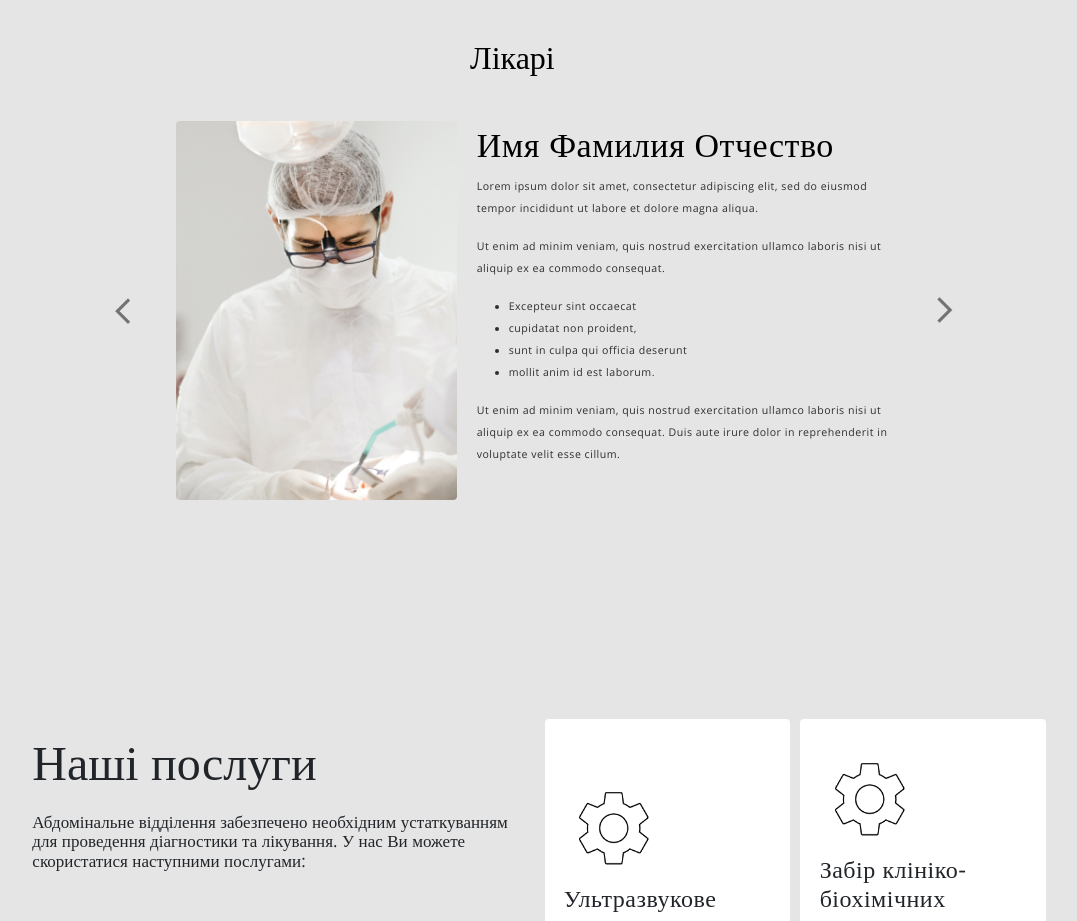
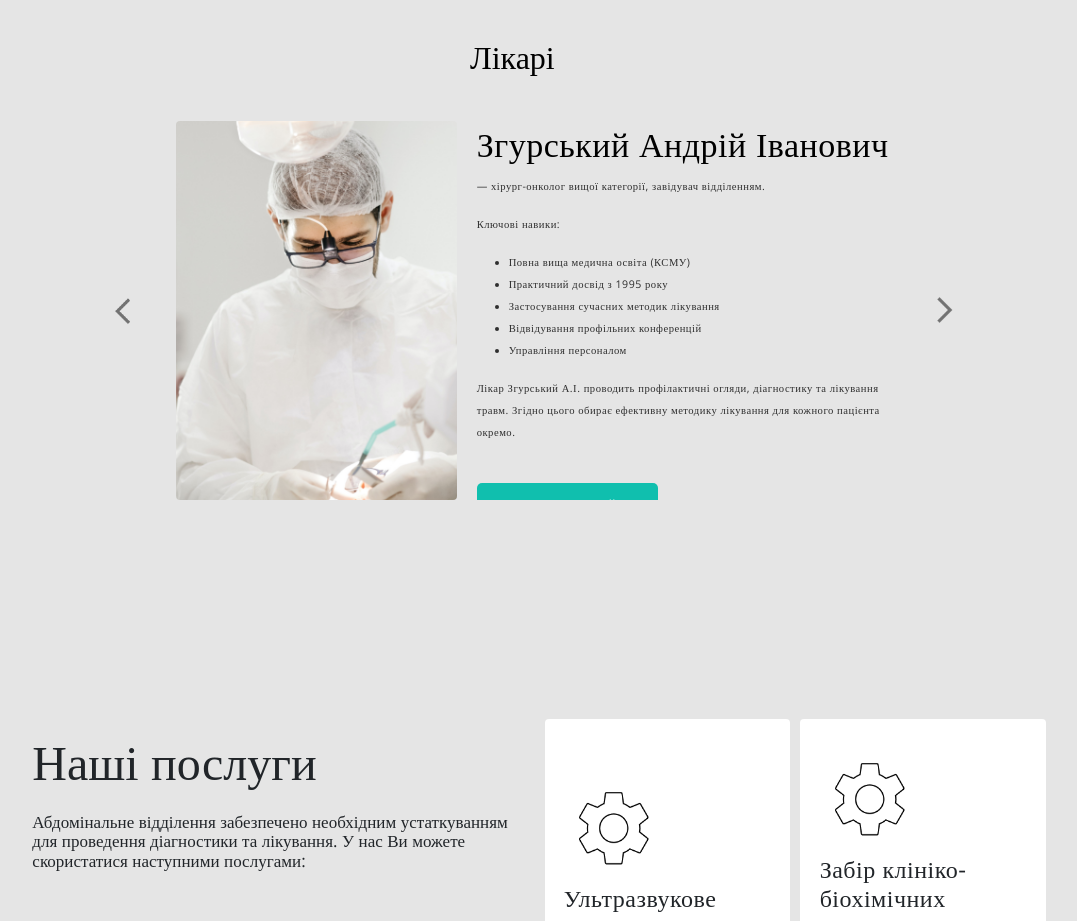
Before and after one commit to vladBrownDev/zrpc, a React (Create React App) app: page / in a window 1280 px wide. Shown: the part 920-1841 px from the top of the page, without its empty margins (106-1183 px from the left). Built offline with nearby package versions, Linux system fonts and the light colour scheme.

Commit message:
doc-component-added

```diff
--- a/src/App.js
+++ b/src/App.js
@@ -2,7 +2,7 @@ import './App.css';
 import React, {Component} from "react"
 import Carousel from "react-bootstrap/Carousel"
 import 'bootstrap/dist/css/bootstrap.min.css';
-import Doc1 from "./doctors/doc1"
+import Doc from "./doctors/doc"
 import Review1 from './reviews/review1';
 import language from "./languages"
 import {Link} from 'react-scroll'
@@ -12,7 +12,6 @@ import {Link} from 'react-scroll'
 
   let langObj = language()
 
-  console.log(langObj)
 
 
 class App extends Component {
@@ -86,8 +85,15 @@ class App extends Component {
           <h1 id="docHead">{this.state.currentLang.doctors.h1}</h1>
           <section id="carousel" name="carousel">
             <Carousel>
-              <Carousel.Item> <Doc1/> </Carousel.Item>
-              <Carousel.Item> <Doc1/> </Carousel.Item>
+              <Carousel.Item>
+                 <Doc
+                 data={this.state.currentLang.doctors.docList.first}
+                  />
+              </Carousel.Item>
+
+              <Carousel.Item>
+                 <Doc data={this.state.currentLang.doctors.docList.first}/>
+              </Carousel.Item>
             </Carousel>
 
           </section>
@@ -173,7 +179,7 @@ class App extends Component {
 
           </section>
           <section id="map">
-            <iframe src="https://www.google.com/maps/embed?pb=!1m14!1m8!1m3!1d10724.375128843645!2d35.204467!3d47.7796295!3m2!1i1024!2i768!4f13.1!3m3!1m2!1s0x0%3A0x9dbe02740ea7d681!2z0JfQsNC_0L7RgNGW0LfRjNC60LjQuSDRgNC10LPRltC-0L3QsNC70YzQvdC40Lkg0L_RgNC-0YLQuNC_0YPRhdC70LjQvdC90LjQuSDRhtC10L3RgtGAIHwgItCX0KDQn9CmIg!5e0!3m2!1sru!2sua!4v1627998189522!5m2!1sru!2sua" width="100%"  height="100%" allowfullscreen="" loading="lazy"></iframe>
+            <iframe title="map" src="https://www.google.com/maps/embed?pb=!1m14!1m8!1m3!1d10724.375128843645!2d35.204467!3d47.7796295!3m2!1i1024!2i768!4f13.1!3m3!1m2!1s0x0%3A0x9dbe02740ea7d681!2z0JfQsNC_0L7RgNGW0LfRjNC60LjQuSDRgNC10LPRltC-0L3QsNC70YzQvdC40Lkg0L_RgNC-0YLQuNC_0YPRhdC70LjQvdC90LjQuSDRhtC10L3RgtGAIHwgItCX0KDQn9CmIg!5e0!3m2!1sru!2sua!4v1627998189522!5m2!1sru!2sua" width="100%"  height="100%" allowFullScreen="" loading="lazy"></iframe>
           </section>
           <footer>
               <div id="footerLeft">
--- /dev/null
+++ b/src/doctors/doc.js
@@ -0,0 +1,32 @@
+import React from "react"
+import "./doc1.css"
+
+export default function Doc (props) {
+
+    return(
+
+        <div id="docCard">
+
+
+            <div id="docImage">
+
+            </div>
+            <div id="docDesc">
+                <h1>{props.data.name}</h1>
+                <p>{props.data.job} </p>
+                <p>{props.data.skillsHead}</p>
+                <ul>
+                    <li>{props.data.skills[0]}</li>
+                    <li>{props.data.skills[1]}</li>
+                    <li>{props.data.skills[2]}</li>
+                    <li>{props.data.skills[3]}</li>
+                    <li>{props.data.skills[4]}</li>
+                </ul>
+                <p>{props.data.description}</p>
+                <div id="buttonShell">
+                    <button>{props.data.button}</button>
+                </div>
+            </div>
+        </div>
+    )
+}
--- a/src/doctors/doc1.js
+++ /dev/null
@@ -1,29 +0,0 @@
-import React from "react"
-import "./doc1.css"
-
-export default function Doc1 () {
-    return(
-        <div id="docCard">
-
-
-            <div id="docImage">
-
-            </div>
-            <div id="docDesc">
-                <h1>Имя Фамилия Отчество</h1>
-                <p>Lorem ipsum dolor sit amet, consectetur adipiscing elit, sed do eiusmod tempor incididunt ut labore et dolore magna aliqua. </p>
-                <p>Ut enim ad minim veniam, quis nostrud exercitation ullamco laboris nisi ut aliquip ex ea commodo consequat.</p>
-                <ul>
-                    <li>Excepteur sint occaecat </li>
-                    <li>cupidatat non proident, </li>
-                    <li>sunt in culpa qui officia deserunt </li>
-                    <li>mollit anim id est laborum.</li>
-                </ul>
-                <p>Ut enim ad minim veniam, quis nostrud exercitation ullamco laboris nisi ut aliquip ex ea commodo consequat. Duis aute irure dolor in reprehenderit in voluptate velit esse cillum.</p>
-                <div id="buttonShell">
-                    <button>Свяжитесь с нами</button>
-                </div>
-            </div>
-        </div>
-    )
-}
--- a/src/languages.js
+++ b/src/languages.js
@@ -18,7 +18,23 @@ const lang = {
         },
         doctors : {
             h1:"Лікарі",
-            but:"Записатися на прийом"
+            but:"Записатися на прийом",
+            docList: {
+                first : {
+                    name:"Згурський Андрій Іванович ",
+                    job:"— хірург-онколог вищої категорії, завідувач відділенням.",
+                    skillsHead : "Ключові навики:",
+                    skills : ["Повна вища медична освіта (КСМУ)",
+                        "Практичний досвід з 1995 року",
+                        "Застосування сучасних методик лікування",
+                        "Відвідування профільних конференцій",
+                        "Управління персоналом"],
+                    description: "Лікар Згурський А.І. проводить профілактичні огляди, діагностику та лікування травм. Згідно цього обирає ефективну методику лікування для кожного пацієнта окремо.",
+                    button : "Записатися на прийом"
+                }
+
+
+            }
         },
         servises : {
             h1:"Наші послуги",
@@ -67,7 +83,22 @@ const lang = {
         },
         doctors : {
             h1:"Врачи",
-            but:"Записаться на прием"
+            but:"Записаться на прием",
+            docList: {
+                first : {
+                    name:"Згурский Андрей Иванович",
+                    job:"-хирург онколог высшей категории, управляющий отделением",
+                    skills : ["Полное высшее образование (КСМУ)",
+                        "Практический опыт с 1995 року",
+                        "Применение современных методик лечения",
+                        "Посещение профильных конференций",
+                        "Управление персоналом"],
+                    description: "Врач Згурский А.И. проводит профилактические осмотры, диагностику и лечение травм. Согласно этому выбирает эффективную методику лечения для каждого пациента отдельно.",
+                    button : "Записаться на приём"
+                }
+
+
+            }
         },
         servises : {
             h1:"Услуги",
```
